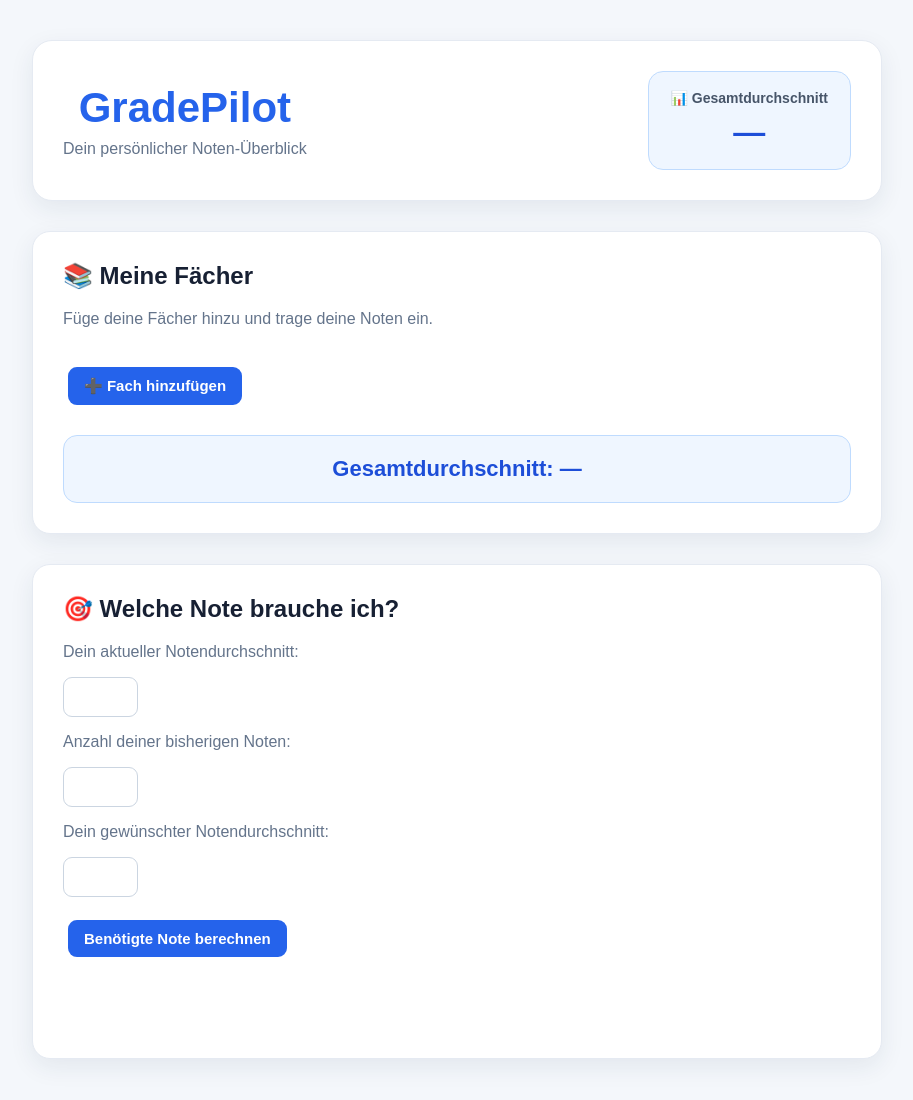
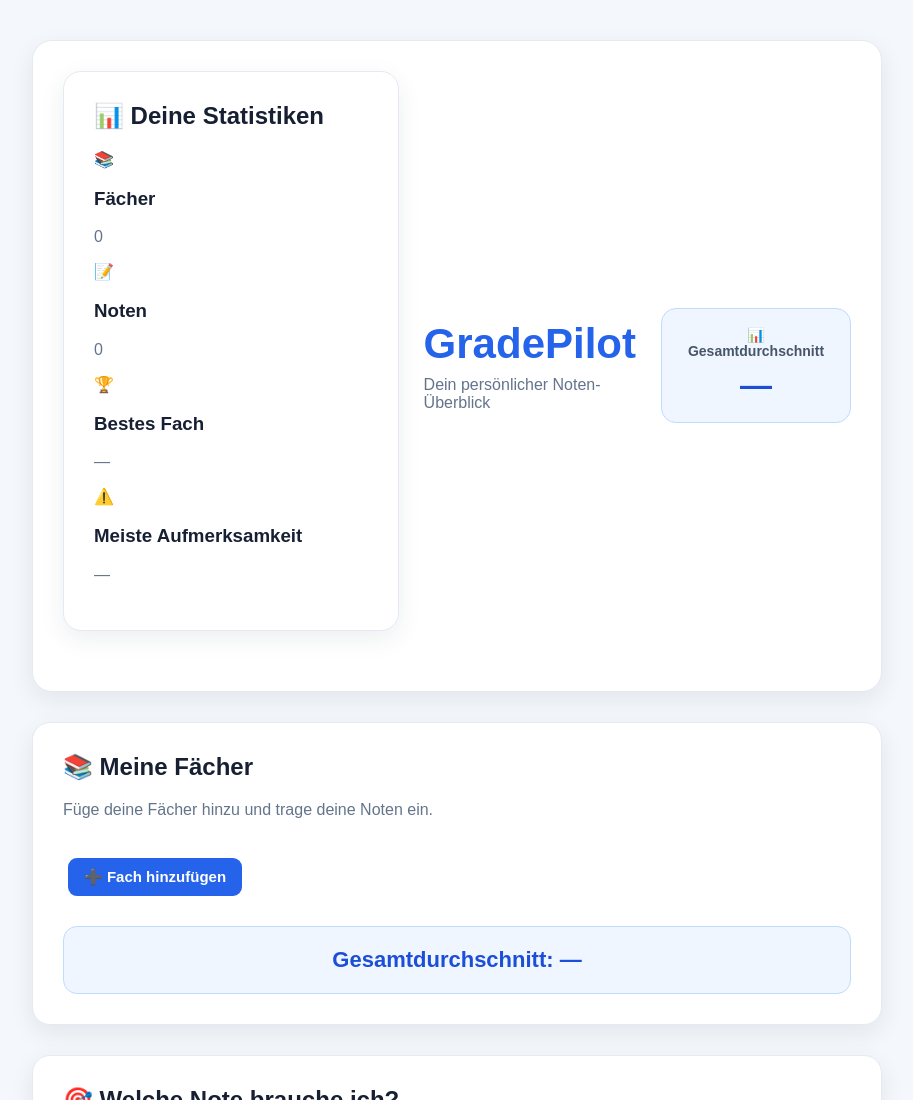
Before and after one commit to singhadhiraiyan-ui/grade-calculator, a plain HTML site: page index.html in a window 1280 px wide. Shown: the top 1100 px of the page, without its empty margins (183-1096 px from the left). Drawn offline with Linux system fonts and the light colour scheme.

Commit message:
Update index.html

```diff
--- a/index.html
+++ b/index.html
@@ -13,7 +13,43 @@
 <body>
 
     <header class="dashboard-header">
+<!-- ==========================================
+     📊 DASHBOARD STATISTIKEN
+     ========================================== -->
 
+<section class="statistics">
+
+    <h2>📊 Deine Statistiken</h2>
+
+    <div class="statisticsGrid">
+
+        <div class="statCard">
+            <span class="statIcon">📚</span>
+            <h3>Fächer</h3>
+            <p id="subjectCount">0</p>
+        </div>
+
+        <div class="statCard">
+            <span class="statIcon">📝</span>
+            <h3>Noten</h3>
+            <p id="gradeCount">0</p>
+        </div>
+
+        <div class="statCard">
+            <span class="statIcon">🏆</span>
+            <h3>Bestes Fach</h3>
+            <p id="bestSubject">—</p>
+        </div>
+
+        <div class="statCard">
+            <span class="statIcon">⚠️</span>
+            <h3>Meiste Aufmerksamkeit</h3>
+            <p id="worstSubject">—</p>
+        </div>
+
+    </div>
+
+</section>
     <div class="brand">
         <h1>GradePilot</h1>
         <p>Dein persönlicher Noten-Überblick</p>
```
